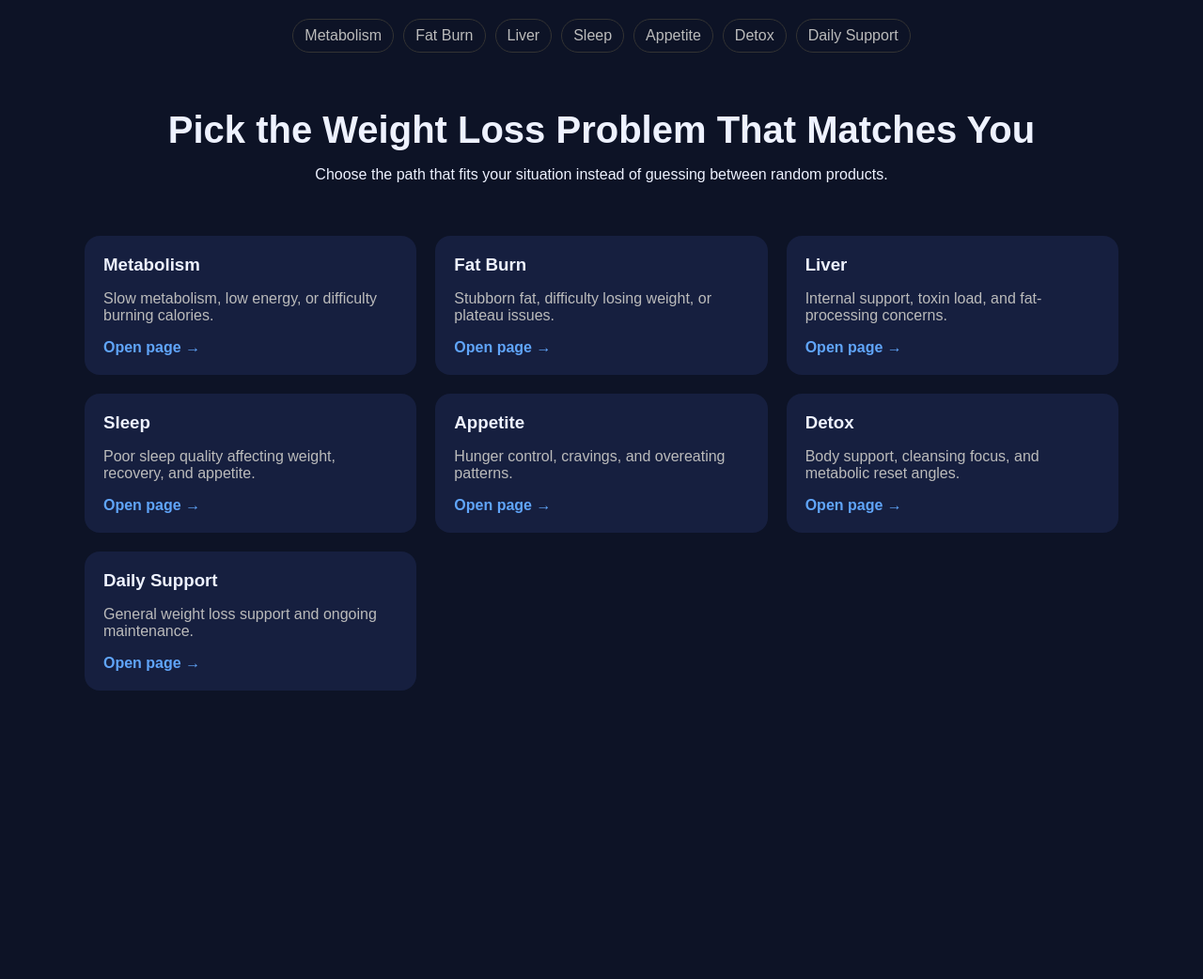
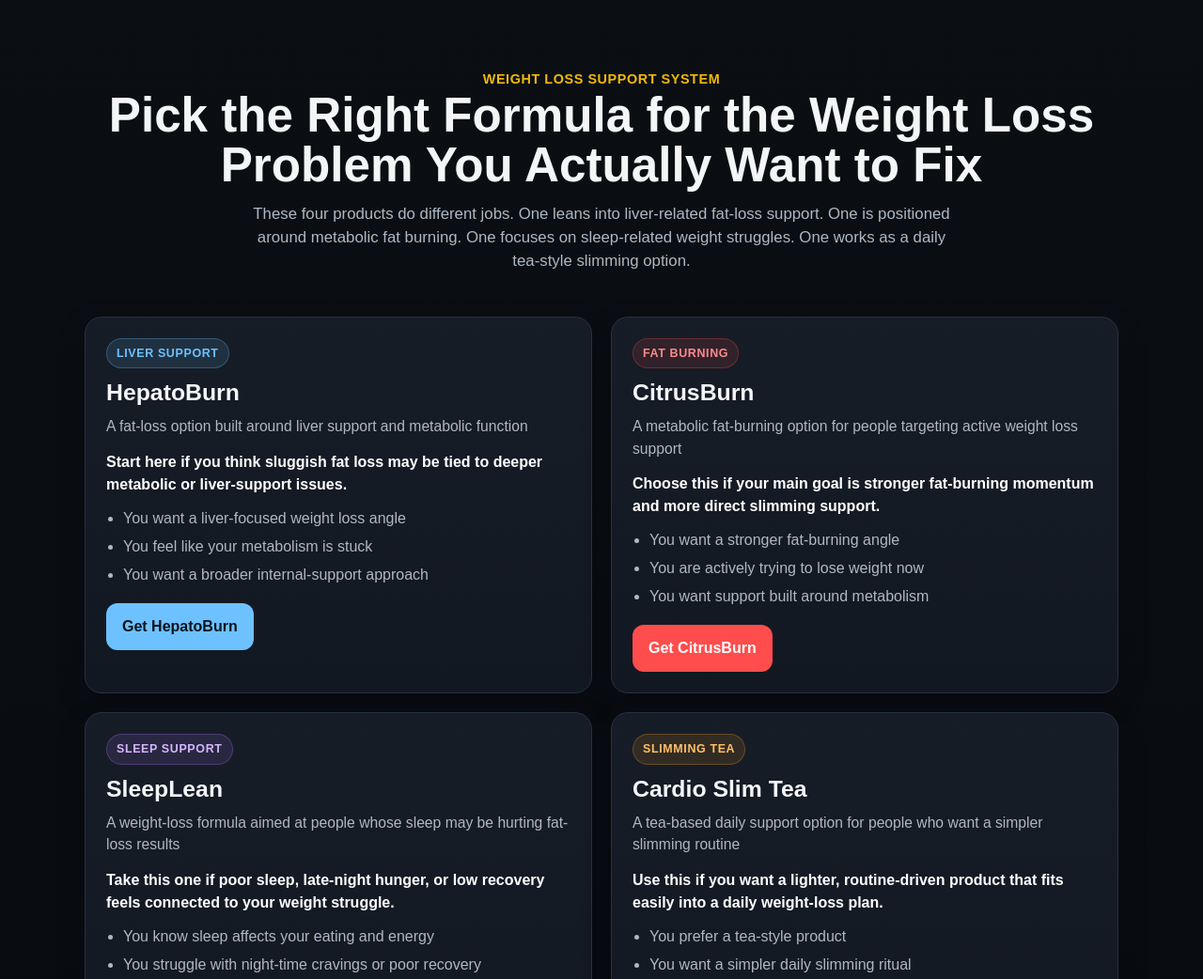
Before and after one commit to blackemily/slimfatlab, a plain HTML site: page index.html in a window 1280 px wide. Shown: the top 1042 px of the page at 94% size. Before the commit the page ends 800 px from the top, so only its background shows below. Drawn offline with Linux system fonts and the light colour scheme.

Commit message:
Update index.html

```diff
--- a/index.html
+++ b/index.html
@@ -1,126 +1,237 @@
-<!DOCTYPE html>
+<!doctype html>
 <html lang="en">
 <head>
-<meta charset="UTF-8">
-<meta name="viewport" content="width=device-width, initial-scale=1.0">
-<title>SlimFatLab | Start Here</title>
-
+  <meta charset="utf-8">
+  <meta name="viewport" content="width=device-width, initial-scale=1">
+  <title>Weight Loss Support System</title>
+  <meta name="description" content="Choose the right weight loss support product for fat burning, liver support, sleep-related weight issues, or daily slimming support.">
   <style>
-body{margin:0;font-family:Arial;background:#0d1326;color:#eef2ff}
-a{text-decoration:none;color:inherit}
-.wrap{max-width:1100px;margin:auto;padding:20px}
-
-.nav{
-display:flex;
-gap:10px;
-flex-wrap:wrap;
-justify-content:center;
-margin-bottom:20px;
+    :root{
+      --bg:#0b0f14;
+      --bg2:#121821;
+      --card:#161d27;
+      --line:#263241;
+      --text:#f3f5f7;
+      --muted:#aeb8c4;
+      --accent:#f0b90b;
+      --blue:#6ec1ff;
+      --red:#ff4d4d;
+      --purple:#b176ff;
+      --orange:#ff9f1a;
     }
-
-.nav a{
-padding:8px 12px;
-border:1px solid #333;
-border-radius:20px;
-color:#bbb;
+    *{box-sizing:border-box}
+    body{
+      margin:0;
+      font-family:Arial, Helvetica, sans-serif;
+      background:linear-gradient(180deg,var(--bg),#070a0f);
+      color:var(--text);
+      line-height:1.5;
     }
-
-.hero{text-align:center;padding:40px 0}
-h1{margin:0 0 10px;font-size:40px}
-
+    .wrap{
+      width:min(1100px,92%);
+      margin:0 auto;
+      padding:32px 0 56px;
+    }
+    .hero{
+      text-align:center;
+      padding:28px 18px 18px;
+    }
+    .hero h1{
+      margin:0 0 12px;
+      font-size:clamp(2rem,5vw,3.2rem);
+      line-height:1.05;
+    }
+    .hero p{
+      margin:0 auto;
+      max-width:760px;
+      color:var(--muted);
+      font-size:1.05rem;
+    }
+    .sub{
+      margin-top:14px;
+      color:var(--accent);
+      font-weight:700;
+      letter-spacing:.04em;
+      text-transform:uppercase;
+      font-size:.9rem;
+    }
     .grid{
       display:grid;
-grid-template-columns:repeat(3,1fr);
+      grid-template-columns:repeat(2,minmax(0,1fr));
       gap:20px;
+      margin-top:28px;
     }
-
     .card{
-background:#161f3f;
-padding:20px;
-border-radius:16px;
+      background:linear-gradient(180deg,var(--card),var(--bg2));
+      border:1px solid var(--line);
+      border-radius:18px;
+      padding:22px;
+      box-shadow:0 10px 30px rgba(0,0,0,.24);
     }
-
-.card h3{margin:0 0 10px}
-.card p{color:#bbb}
-
-.go{
-margin-top:15px;
-font-weight:bold;
-color:#60a5fa;
+    .tag{
+      display:inline-block;
+      font-size:.78rem;
+      font-weight:700;
+      text-transform:uppercase;
+      letter-spacing:.05em;
+      padding:6px 10px;
+      border-radius:999px;
+      margin-bottom:12px;
     }
-
-@media(max-width:900px){
+    .blue{background:rgba(110,193,255,.12); color:var(--blue); border:1px solid rgba(110,193,255,.28)}
+    .red{background:rgba(255,77,77,.12); color:#ff8a8a; border:1px solid rgba(255,77,77,.28)}
+    .purple{background:rgba(177,118,255,.12); color:#d6b6ff; border:1px solid rgba(177,118,255,.28)}
+    .orange{background:rgba(255,159,26,.12); color:#ffc066; border:1px solid rgba(255,159,26,.28)}
+    .card h2{
+      margin:0 0 10px;
+      font-size:1.55rem;
+      line-height:1.12;
+    }
+    .card .subtitle{
+      color:var(--muted);
+      font-size:.98rem;
+      margin:0 0 14px;
+    }
+    .who{
+      margin:0 0 12px;
+      font-weight:700;
+      color:#fff;
+    }
+    .list{
+      margin:0 0 18px 18px;
+      padding:0;
+      color:var(--muted);
+    }
+    .list li{margin:0 0 6px}
+    .btn{
+      display:inline-block;
+      text-decoration:none;
+      font-weight:700;
+      padding:12px 16px;
+      border-radius:12px;
+      border:1px solid transparent;
+      transition:transform .12s ease, opacity .12s ease;
+    }
+    .btn:hover{transform:translateY(-1px); opacity:.96}
+    .btn-blue{background:var(--blue); color:#07131d}
+    .btn-red{background:var(--red); color:#fff}
+    .btn-purple{background:var(--purple); color:#12081c}
+    .btn-orange{background:var(--orange); color:#1a1000}
+    .system{
+      margin-top:30px;
+      padding:22px;
+      border:1px solid var(--line);
+      border-radius:18px;
+      background:#10161e;
+    }
+    .system h3{
+      margin:0 0 10px;
+      font-size:1.25rem;
+    }
+    .system p{
+      margin:0 0 10px;
+      color:var(--muted);
+    }
+    .steps{
+      margin:10px 0 0 18px;
+      color:var(--muted);
+    }
+    .footer-note{
+      margin-top:18px;
+      font-size:.95rem;
+      color:#8e9aaa;
+      text-align:center;
+    }
+    @media (max-width:820px){
       .grid{grid-template-columns:1fr}
     }
   </style>
 </head>
+<body>
+  <main class="wrap">
+    <section class="hero">
+      <div class="sub">Weight Loss Support System</div>
+      <h1>Pick the Right Formula for the Weight Loss Problem You Actually Want to Fix</h1>
+      <p>
+        These four products do different jobs. One leans into liver-related fat-loss support.
+        One is positioned around metabolic fat burning. One focuses on sleep-related weight struggles.
+        One works as a daily tea-style slimming option.
+      </p>
+    </section>
 
-<body>
+    <section class="grid">
+      <article class="card">
+        <div class="tag blue">Liver Support</div>
+        <h2>HepatoBurn</h2>
+        <p class="subtitle">A fat-loss option built around liver support and metabolic function</p>
+        <p class="who">Start here if you think sluggish fat loss may be tied to deeper metabolic or liver-support issues.</p>
+        <ul class="list">
+          <li>You want a liver-focused weight loss angle</li>
+          <li>You feel like your metabolism is stuck</li>
+          <li>You want a broader internal-support approach</li>
+        </ul>
+        <a class="btn btn-blue" href="https://c6df9fqlmq-nbw8fgocnvw3eza.hop.clickbank.net" target="_blank" rel="noopener">Get HepatoBurn</a>
+      </article>
 
-<div class="wrap">
+      <article class="card">
+        <div class="tag red">Fat Burning</div>
+        <h2>CitrusBurn</h2>
+        <p class="subtitle">A metabolic fat-burning option for people targeting active weight loss support</p>
+        <p class="who">Choose this if your main goal is stronger fat-burning momentum and more direct slimming support.</p>
+        <ul class="list">
+          <li>You want a stronger fat-burning angle</li>
+          <li>You are actively trying to lose weight now</li>
+          <li>You want support built around metabolism</li>
+        </ul>
+        <a class="btn btn-red" href="https://fcf73b0ivi-u2q51qk5l3xxk22.hop.clickbank.net" target="_blank" rel="noopener">Get CitrusBurn</a>
+      </article>
 
-<div class="nav">
-<a href="metabolism/">Metabolism</a>
-<a href="fat/">Fat Burn</a>
-<a href="liver/">Liver</a>
-<a href="sleep/">Sleep</a>
-<a href="appetite/">Appetite</a>
-<a href="detox/">Detox</a>
-<a href="daily/">Daily Support</a>
-</div>
+      <article class="card">
+        <div class="tag purple">Sleep Support</div>
+        <h2>SleepLean</h2>
+        <p class="subtitle">A weight-loss formula aimed at people whose sleep may be hurting fat-loss results</p>
+        <p class="who">Take this one if poor sleep, late-night hunger, or low recovery feels connected to your weight struggle.</p>
+        <ul class="list">
+          <li>You know sleep affects your eating and energy</li>
+          <li>You struggle with night-time cravings or poor recovery</li>
+          <li>You want a sleep-linked weight-loss option</li>
+        </ul>
+        <a class="btn btn-purple" href="https://31de87splr-q2meot9lbs9lkax.hop.clickbank.net" target="_blank" rel="noopener">Get SleepLean</a>
+      </article>
 
-<div class="hero">
-<h1>Pick the Weight Loss Problem That Matches You</h1>
-<p>Choose the path that fits your situation instead of guessing between random products.</p>
-</div>
+      <article class="card">
+        <div class="tag orange">Slimming Tea</div>
+        <h2>Cardio Slim Tea</h2>
+        <p class="subtitle">A tea-based daily support option for people who want a simpler slimming routine</p>
+        <p class="who">Use this if you want a lighter, routine-driven product that fits easily into a daily weight-loss plan.</p>
+        <ul class="list">
+          <li>You prefer a tea-style product</li>
+          <li>You want a simpler daily slimming ritual</li>
+          <li>You like a more routine-based approach</li>
+        </ul>
+        <a class="btn btn-orange" href="https://ed0bc2zspe0w9p09fqp6xqzh-5.hop.clickbank.net" target="_blank" rel="noopener">Get Cardio Slim Tea</a>
+      </article>
+    </section>
 
-<div class="grid">
+    <section class="system">
+      <h3>How the Page Fits Together</h3>
+      <p>
+        <strong>HepatoBurn</strong> is the liver-support path.
+        <strong> CitrusBurn</strong> is the more direct fat-burning path.
+        <strong> SleepLean</strong> targets sleep-related weight-loss problems.
+        <strong> Cardio Slim Tea</strong> works as the simpler tea-based daily option.
+      </p>
+      <ol class="steps">
+        <li>Want a deeper internal-support angle? Start with <strong>HepatoBurn</strong>.</li>
+        <li>Want more direct metabolic fat-loss support? Choose <strong>CitrusBurn</strong>.</li>
+        <li>Think sleep is wrecking progress? Use <strong>SleepLean</strong>.</li>
+        <li>Want a simpler tea routine? Go with <strong>Cardio Slim Tea</strong>.</li>
+      </ol>
+    </section>
 
-<a class="card" href="metabolism/">
-<h3>Metabolism</h3>
-<p>Slow metabolism, low energy, or difficulty burning calories.</p>
-<div class="go">Open page →</div>
-</a>
-
-<a class="card" href="fat/">
-<h3>Fat Burn</h3>
-<p>Stubborn fat, difficulty losing weight, or plateau issues.</p>
-<div class="go">Open page →</div>
-</a>
-
-<a class="card" href="liver/">
-<h3>Liver</h3>
-<p>Internal support, toxin load, and fat-processing concerns.</p>
-<div class="go">Open page →</div>
-</a>
-
-<a class="card" href="sleep/">
-<h3>Sleep</h3>
-<p>Poor sleep quality affecting weight, recovery, and appetite.</p>
-<div class="go">Open page →</div>
-</a>
-
-<a class="card" href="appetite/">
-<h3>Appetite</h3>
-<p>Hunger control, cravings, and overeating patterns.</p>
-<div class="go">Open page →</div>
-</a>
-
-<a class="card" href="detox/">
-<h3>Detox</h3>
-<p>Body support, cleansing focus, and metabolic reset angles.</p>
-<div class="go">Open page →</div>
-</a>
-
-<a class="card" href="daily/">
-<h3>Daily Support</h3>
-<p>General weight loss support and ongoing maintenance.</p>
-<div class="go">Open page →</div>
-</a>
-
-</div>
-
-</div>
-
+    <p class="footer-note">
+      Built to match the same layout and style as your poker-style offer page.
+    </p>
+  </main>
 </body>
 </html>
```
Lines whose indentation alone changed are shown as unchanged.
